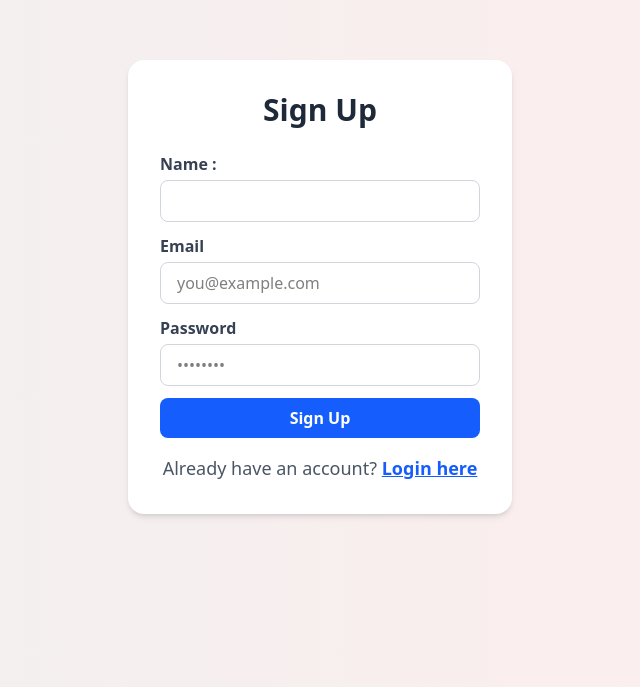
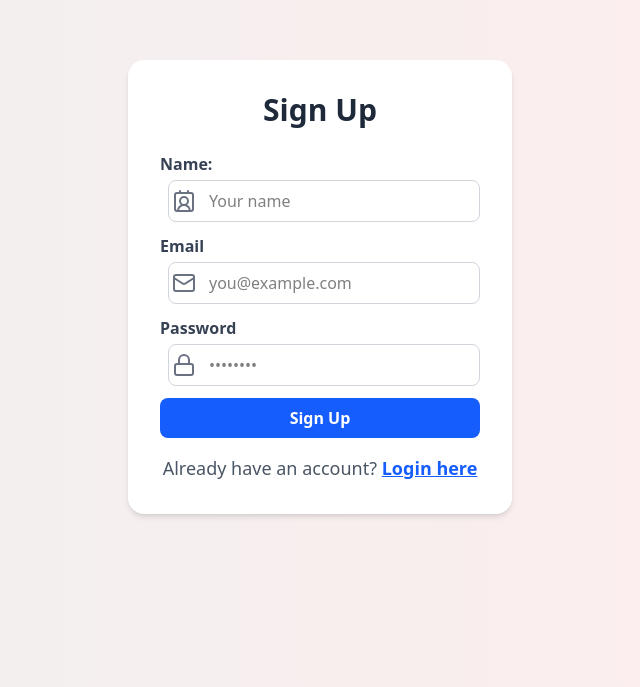
Before and after one commit to intensity4143/Task-Manager, a React (Vite) app in the folder frontend/: page /signUp in a window 1280 px wide. Shown: the part 113-800 px from the top of the page, without its empty margins (320-960 px from the left). Built offline with nearby package versions, Linux system fonts and the light colour scheme.

Commit message:
profile setting improved

```diff
--- a/frontend/src/components/Dashboard.jsx
+++ b/frontend/src/components/Dashboard.jsx
@@ -111,7 +111,7 @@ const Dashboard = () => {
             {/* Modal */}
             <Dialog.Root open={open} onOpenChange={setOpen}>
               <Dialog.Trigger asChild>
-                <button className="bg-green-800 text-white text-lg px-4 py-2 rounded-xl flex items-center gap-2 hover:bg-green-700 transition">
+                <button className="bg-green-800 text-white lg:text-lg md:text-lg px-4 py-2 rounded-xl flex items-center gap-2 hover:bg-green-700 transition">
                   Add New Task <Plus size={25} />
                 </button>
               </Dialog.Trigger>
--- a/frontend/src/components/Login.jsx
+++ b/frontend/src/components/Login.jsx
@@ -4,7 +4,7 @@ import { NavLink, useNavigate } from "react-router";
 import axios from "axios";
 import { toast } from "react-toastify";
 import { taskContext } from "../App";
-import { Mail, Lock  } from "lucide-react";
+import { Mail, Lock } from "lucide-react";
 
 function Login(props) {
   const navigate = useNavigate();
@@ -59,7 +59,7 @@ function Login(props) {
                 })}
                 className={`w-full pl-10 pr-4 py-2 rounded-lg border ${
                   errors.email ? "border-red-500" : "border-gray-300"
-                } focus:outline-none focus:ring-2 focus:ring-blue-500`}
+                } focus:outline-none focus:ring-2 focus:ring-blue-500 ml-2`}
               />
             </div>
 
@@ -75,24 +75,31 @@ function Login(props) {
             <label className="block mb-1 font-semibold text-gray-700">
               Password
             </label>
+
             <div className="relative flex items-center">
               <Lock className="absolute left-3 text-gray-500" />
+
               <input
                 type="password"
                 placeholder="••••••••"
                 {...register("password", {
                   required: "Password is required",
+                  minLength: {
+                    value: 8,
+                    message: "Password must be at least 8 characters long",
+                  },
                 })}
-              className={`w-full pl-10 py-2 rounded-lg border ${
+                className={`w-full pl-10 pr-4 py-2 rounded-lg border ${
                   errors.password ? "border-red-500" : "border-gray-300"
-              } focus:outline-none focus:ring-2 focus:ring-blue-500`}
+                } focus:outline-none focus:ring-2 focus:ring-blue-500 ml-2`}
               />
+            </div>
+
             {errors.password && (
               <p className="text-red-500 text-sm mt-1">
                 {errors.password.message}
               </p>
             )}
-            </div>
           </div>
 
           {/* Submit Button */}
--- a/frontend/src/components/SignUp.jsx
+++ b/frontend/src/components/SignUp.jsx
@@ -3,6 +3,7 @@ import { useForm } from "react-hook-form";
 import { NavLink, useNavigate } from "react-router-dom";
 import { toast } from "react-toastify";
 import axios from "axios";
+import { ContactRound, Mail, Lock } from "lucide-react";
 
 const SignUp = () => {
   const navigate = useNavigate();
@@ -29,7 +30,7 @@ const SignUp = () => {
     }
   };
   return (
-    <div className="min-h-screen flex items-center justify-center bg-gray-100 px-2 bg-[linear-gradient(90deg,_rgba(240,240,240,1)_0%,_rgba(255,237,237,1)_100%)]">
+    <div className="min-h-screen flex items-center justify-center bg-gray-100 px-2 bg-[linear-gradient(90deg,_rgba(240,240,240,1)_0%,_rgba(255,237,237,1)_100%)] ">
       <div className="bg-white p-8 rounded-2xl shadow-md w-full max-w-sm">
         <h1 className="text-3xl font-bold text-center mb-6 text-gray-800">
           Sign Up
@@ -42,26 +43,37 @@ const SignUp = () => {
           {/* Name */}
           <div>
             <label className="block mb-1 font-semibold text-gray-700">
-              Name :
+              Name:
             </label>
+
+            <div className="relative flex items-center">
+              <ContactRound className="absolute left-3 text-gray-500" />
+
               <input
                 type="text"
+                placeholder="Your name"
                 {...register("name", {
                   required: "Name is required",
                 })}
-              className={`w-full px-4 py-2 rounded-lg border ${
+                className={`w-full pl-10 pr-4 py-2 rounded-lg border ${
                   errors.name ? "border-red-500" : "border-gray-300"
-              } focus:outline-none focus:ring-2 focus:ring-blue-500`}
+                } focus:outline-none focus:ring-2 focus:ring-blue-500 ml-2`}
               />
+            </div>
+
             {errors.name && (
               <p className="text-red-500 text-sm mt-1">{errors.name.message}</p>
             )}
           </div>
+
           {/* Email Field */}
           <div>
             <label className="block mb-1 font-semibold text-gray-700">
               Email
             </label>
+
+            <div className="relative flex items-center">
+              <Mail className="absolute left-3 text-gray-500" />
               <input
                 type="email"
                 placeholder="you@example.com"
@@ -72,10 +84,12 @@ const SignUp = () => {
                     message: "Enter a valid email address",
                   },
                 })}
-              className={`w-full px-4 py-2 rounded-lg border ${
+                className={`w-full pl-10 pr-4 py-2 rounded-lg border ${
                   errors.email ? "border-red-500" : "border-gray-300"
-              } focus:outline-none focus:ring-2 focus:ring-blue-500`}
+                } focus:outline-none focus:ring-2 focus:ring-blue-500 ml-2`}
               />
+            </div>
+
             {errors.email && (
               <p className="text-red-500 text-sm mt-1">
                 {errors.email.message}
@@ -88,6 +102,10 @@ const SignUp = () => {
             <label className="block mb-1 font-semibold text-gray-700">
               Password
             </label>
+
+            <div className="relative flex items-center">
+              <Lock className="absolute left-3 text-gray-500" />
+
               <input
                 type="password"
                 placeholder="••••••••"
@@ -98,16 +116,19 @@ const SignUp = () => {
                     message: "Password must be at least 6 characters",
                   },
                 })}
-              className={`w-full px-4 py-2 rounded-lg border ${
+                className={`w-full pl-10 pr-4 py-2 rounded-lg border ${
                   errors.password ? "border-red-500" : "border-gray-300"
-              } focus:outline-none focus:ring-2 focus:ring-blue-500`}
+                } focus:outline-none focus:ring-2 focus:ring-blue-500 ml-2`}
               />
+            </div>
+
             {errors.password && (
               <p className="text-red-500 text-sm mt-1">
                 {errors.password.message}
               </p>
             )}
           </div>
+
 
           {/* Submit Button */}
           <input
```
Lines whose indentation alone changed are shown as unchanged.
